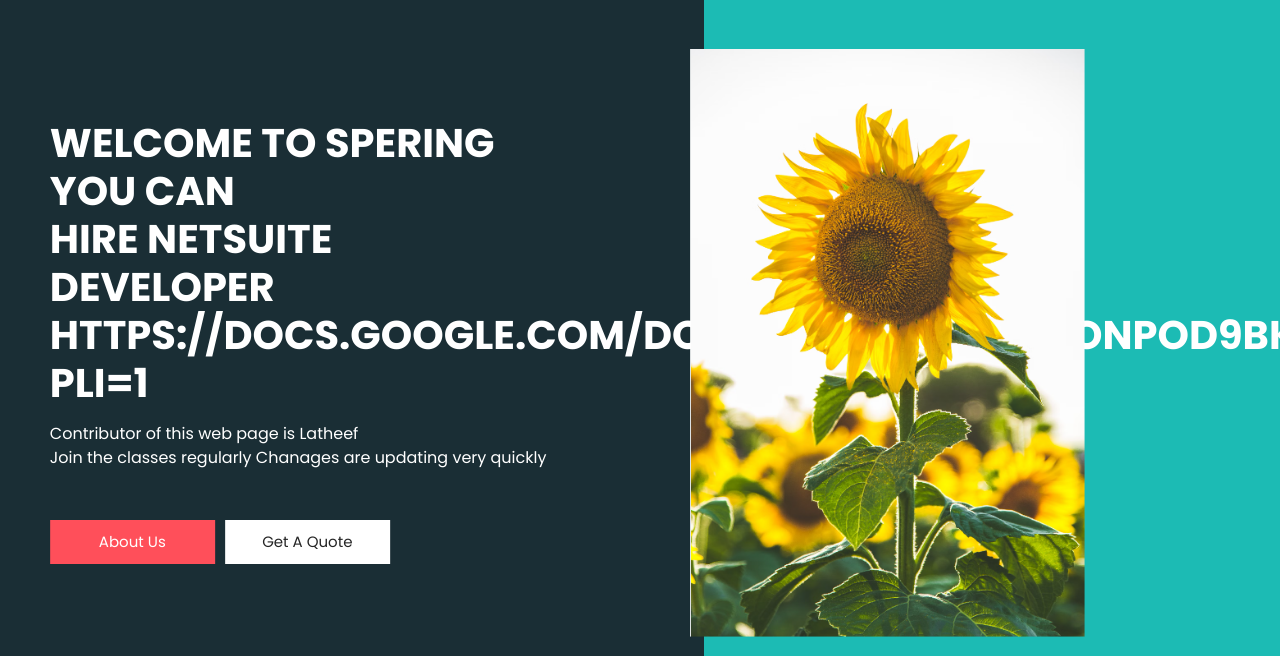
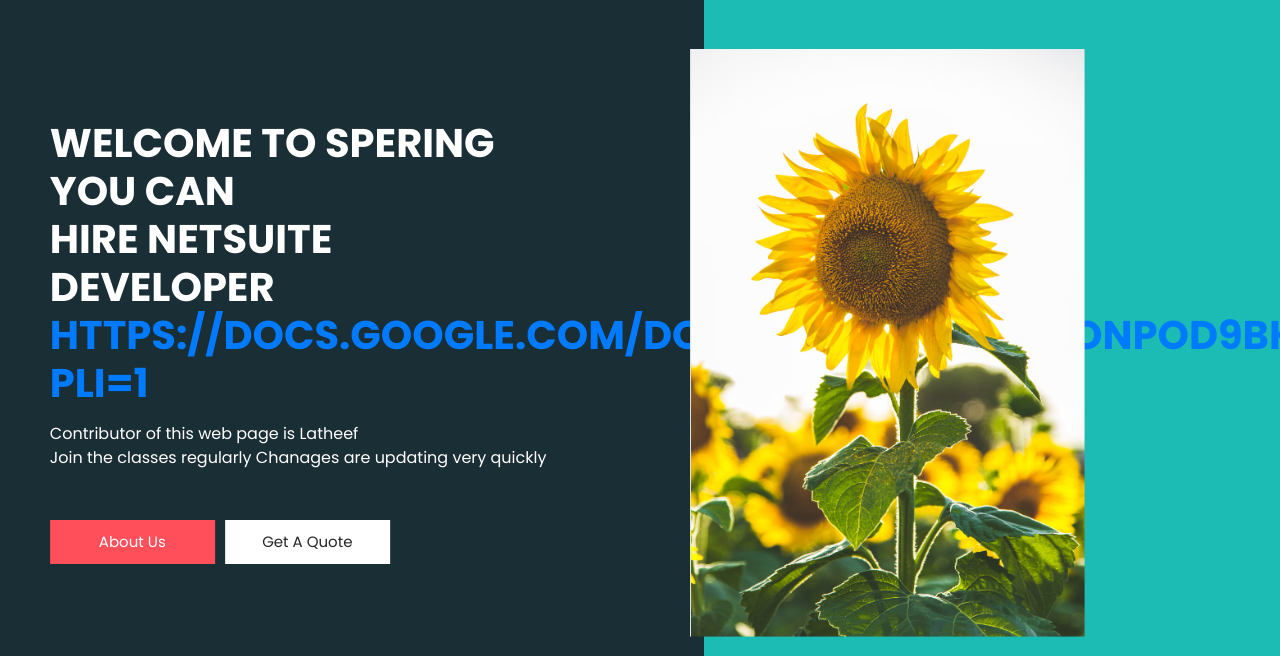
Before and after one commit to smobinulla/spearing, a plain HTML site: page index.html in a window 1280 px wide. Shown: the part 76-732 px from the top of the page. Drawn offline with Linux system fonts and the light colour scheme.

Commit message:
Added netsuite with link

```diff
--- a/index.html
+++ b/index.html
@@ -111,7 +111,7 @@
                     <h1> Welcome to Spering <br>
                       You Can <br>
                       Hire Netsuite Developer  <br>
-		      <ln>https://docs.google.com/document/d/1Xp0MOnpOD9BKF0YmlJPLwuu4PeqiWhV6/edit?pli=1</ln>
+		      <a href>https://docs.google.com/document/d/1Xp0MOnpOD9BKF0YmlJPLwuu4PeqiWhV6/edit?pli=1</a>
 					 </h1>
                     <p>
                       Contributor of this web page is Latheef
```
